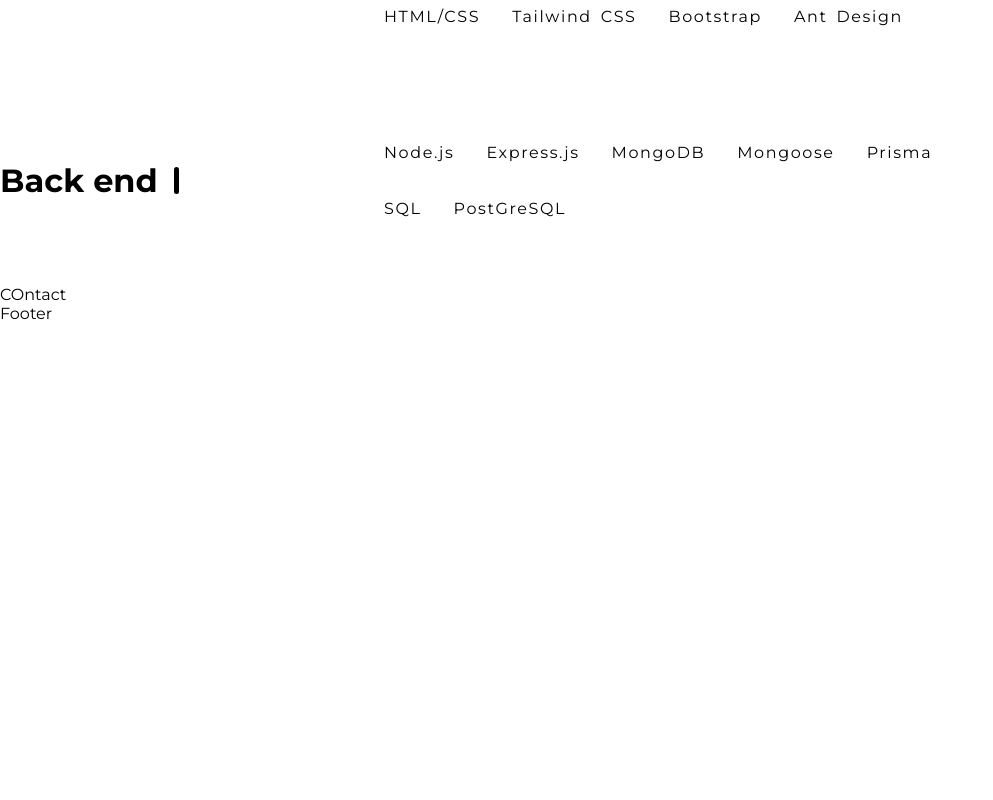
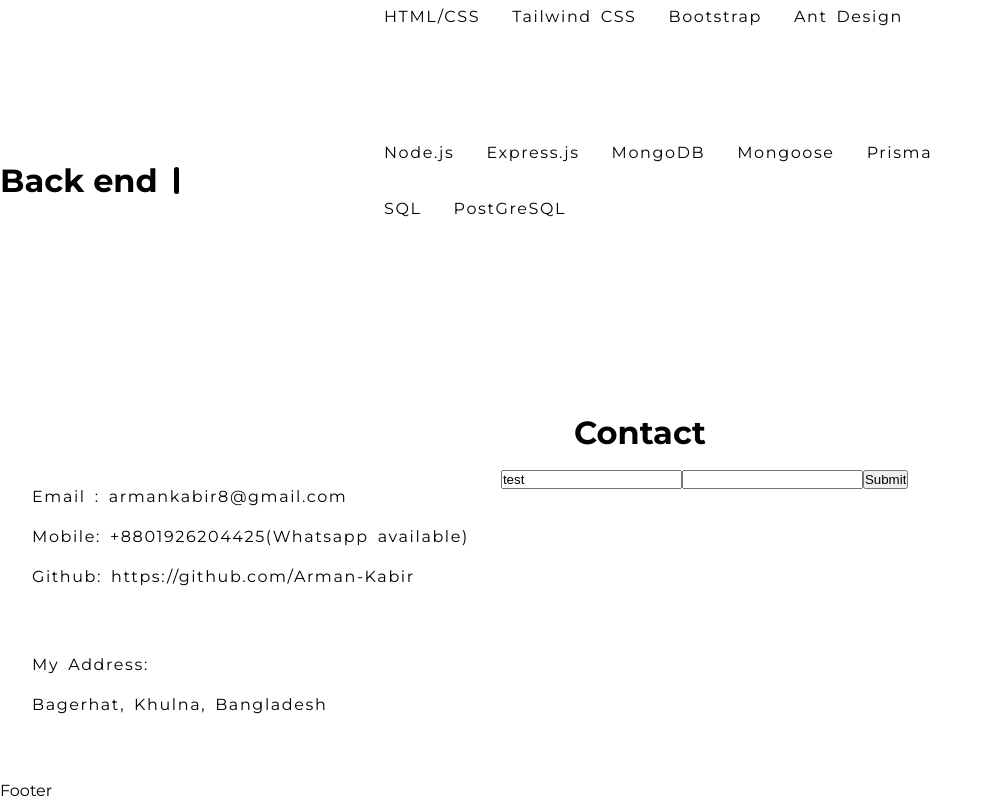
Before and after one commit to Arman-Kabir/portfolio, a React (Vite) app: page / in a window 1280 px wide. Shown: the part 1407-2207 px from the top of the page, without its empty margins (0-993 px from the left). Before the commit the page ends 1730 px from the top, so only its background shows below. Built offline with nearby package versions, Linux system fonts and the light colour scheme.

Commit message:
react-hook-form added

```diff
--- a/package.json
+++ b/package.json
@@ -17,6 +17,7 @@
     "@fortawesome/react-fontawesome": "^0.2.0",
     "react": "^18.2.0",
     "react-dom": "^18.2.0",
+    "react-hook-form": "^7.51.1",
     "react-router-dom": "^6.20.0"
   },
   "devDependencies": {
--- a/src/components/Contact/Contact.css
+++ b/src/components/Contact/Contact.css
@@ -0,0 +1,9 @@
+.contact_container{
+    display: flex;
+    gap:2rem;
+}
+.address_container{
+    display: flex;
+    flex-direction: column;
+    gap:2rem;
+}
--- a/src/components/Contact/Contact.tsx
+++ b/src/components/Contact/Contact.tsx
@@ -1,9 +1,59 @@
+import { SectionHeader } from '../SectionHeader/SectionHeader';
+import { useForm, SubmitHandler } from "react-hook-form";
 import './Contact.css';
 
+type Inputs = {
+    example: string
+    exampleRequired: string
+}
+
 const Contact = () => {
+    const {
+        register,
+        handleSubmit,
+        watch,
+        formState: { errors },
+    } = useForm<Inputs>()
+
+    const onSubmit: SubmitHandler<Inputs> = (data) => console.log(data);
+
+    console.log(watch("example"))
+
     return (
-        <section>
-            COntact
+        <section id='contact' className='section_container'>
+            <SectionHeader title={'Contact'} />
+
+            <div className='container contact_container'>
+
+                <div className='address_container'>
+                    <div>
+                        <p>Email  : armankabir8@gmail.com</p>
+                        <p>Mobile: +8801926204425(Whatsapp available)</p>
+                        <p>Github: https://github.com/Arman-Kabir </p>
+                    </div>
+
+                    <div>
+                        <p>My Address:</p>
+                        <p>Bagerhat, Khulna, Bangladesh</p>
+                    </div>
+                </div>
+
+                <div className='form_container'>
+
+                    <form onSubmit={handleSubmit(onSubmit)}>
+                        {/* register your input into the hook by invoking the "register" function */}
+                        <input defaultValue="test" {...register("example")} />
+
+                        {/* include validation with required or other standard HTML validation rules */}
+                        <input {...register("exampleRequired", { required: true })} />
+                        {/* errors will return when field validation fails  */}
+                        {errors.exampleRequired && <span>This field is required</span>}
+
+                        <input type="submit" />
+                    </form>
+
+                </div>
+            </div>
         </section>
     )
 }
```
Also changed, not shown: 1 other file (tests, documents, lock files or other folders).
